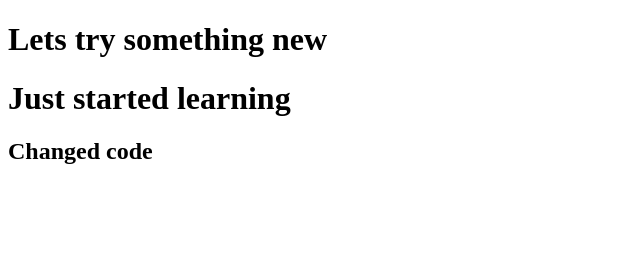
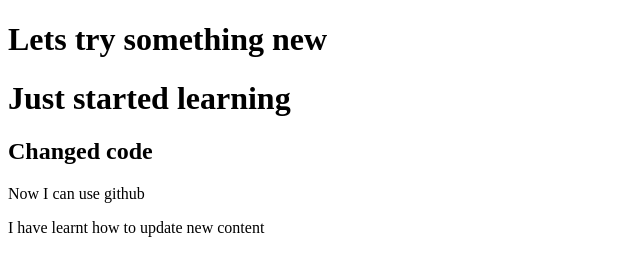
Before and after one commit to mironkur62/my-second-repo, a plain HTML site: page index.html in a window 1280 px wide. Shown: the whole page, without its empty margins (0-640 px from the left). Drawn offline with Linux system fonts and the light colour scheme.

Commit message:
added some lines

```diff
--- a/index.html
+++ b/index.html
@@ -10,6 +10,8 @@
     <h1>Lets try something new</h1>
     <h1>Just started learning</h1>
     <h2>Changed  code</h2>
+    <p>Now I can use github    </p>
+    <p>I have learnt how to update new content</p>
 
 </body>
 </html>
```
